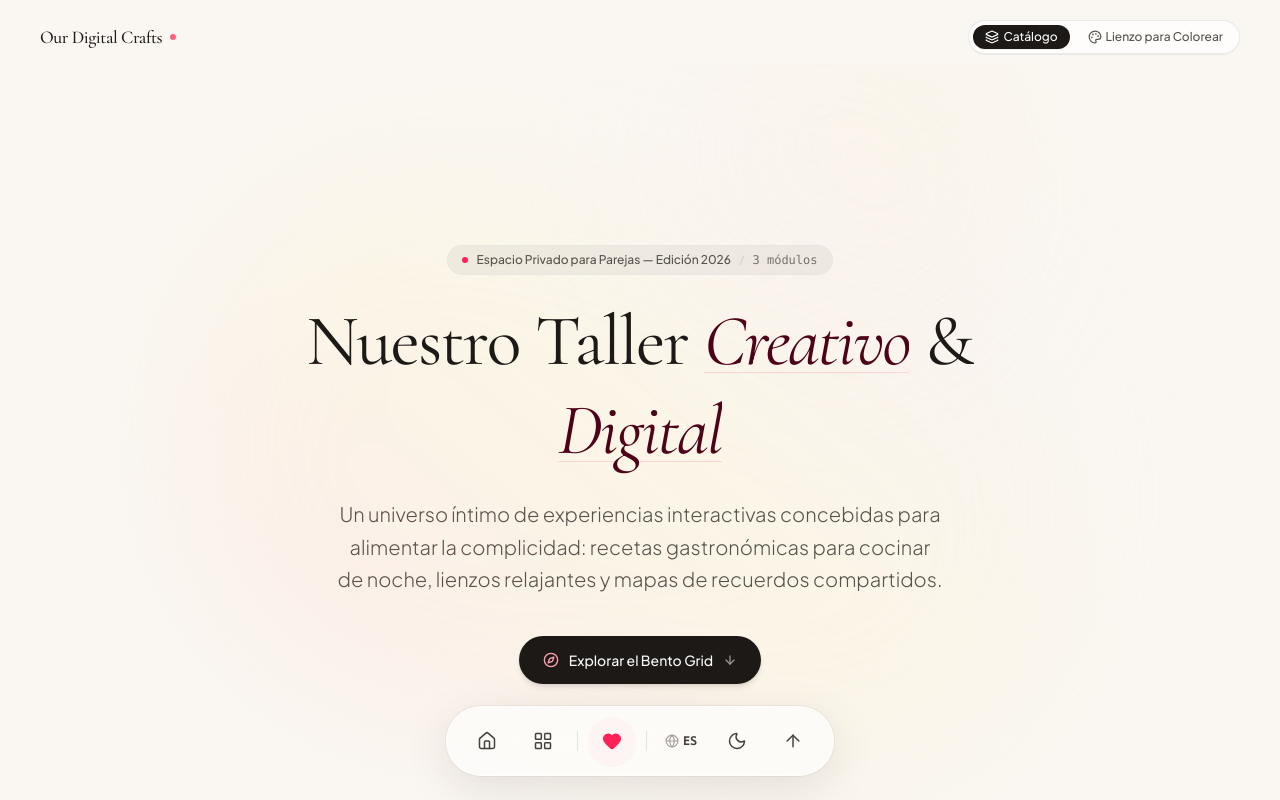
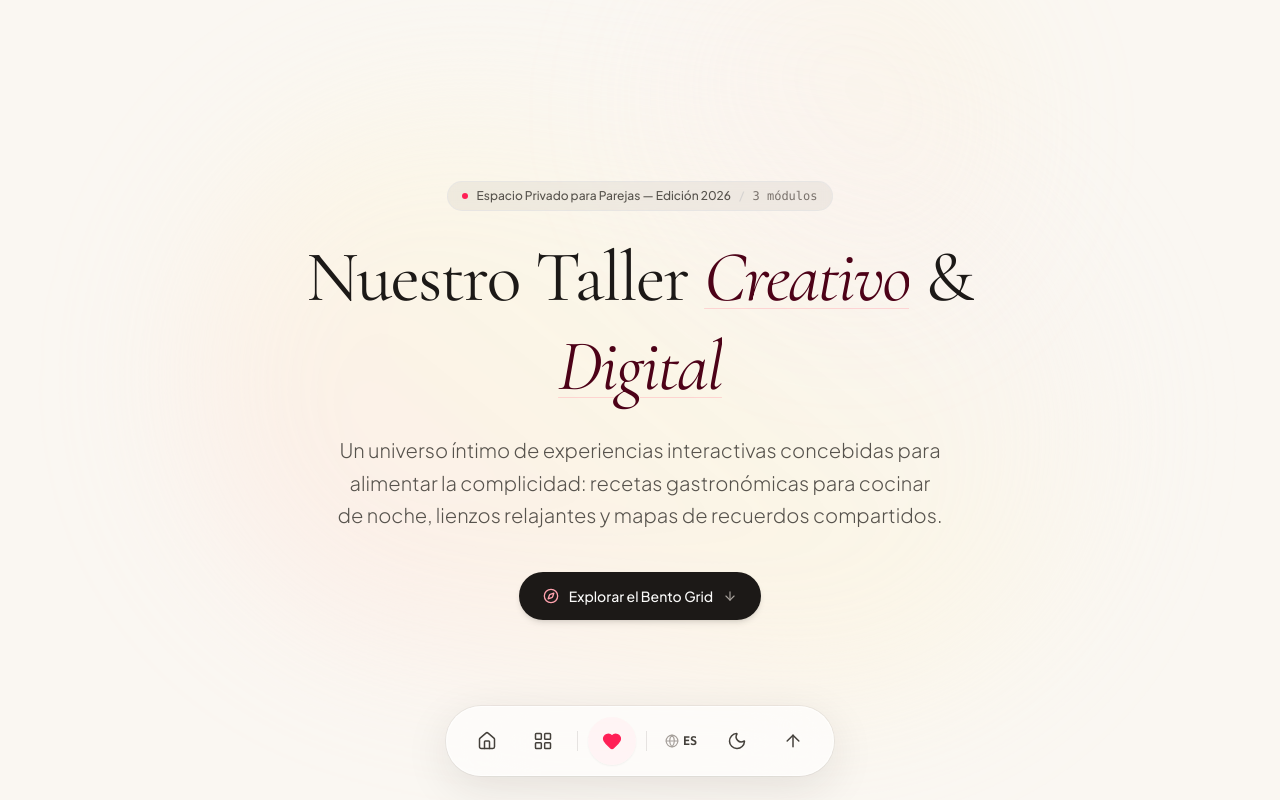
Before and after one commit to Beto18v/digital-crafts, a React (Vite) app: page / in a window 1280 px wide. Shown: the top 800 px of the page. Built offline with nearby package versions, Linux system fonts and the light colour scheme.

Commit message:
refactor: remove brand bar from main page
Remove the top brand bar and view switcher from the landing page to simplify the layout.

```diff
--- a/src/app/page.tsx
+++ b/src/app/page.tsx
@@ -9,7 +9,7 @@ import { ProjectModal } from '../components/ProjectModal';
 import { ColoringStudio } from '../components/ColoringStudio';
 import { projects } from '../data/projects';
 import { Language, ProjectCardInfo } from '../types';
-import { Heart, Palette, Layers } from 'lucide-react';
+import { Heart } from 'lucide-react';
 import { motion, AnimatePresence } from 'framer-motion';
 
 export default function Page() {
@@ -109,50 +109,6 @@ export default function Page() {
 
   return (
     <div className="relative min-h-screen bg-[#faf7f2] dark:bg-[#121013] text-stone-800 dark:text-stone-100 antialiased selection:bg-rose-200 dark:selection:bg-rose-900 selection:text-stone-900 dark:selection:text-rose-100 overflow-x-clip transition-colors duration-300">
-      {/* Discreet Quiet Top Brand Bar */}
-      <div className="absolute top-0 inset-x-0 z-20 flex items-center justify-between px-6 sm:px-10 py-5 pointer-events-none">
-        <div className="flex items-center gap-3 pointer-events-auto">
-          <button
-            type="button"
-            onClick={() => setViewMode('hub')}
-            className="flex items-center gap-2 group text-left cursor-pointer"
-          >
-            <span className="font-serif text-lg font-medium tracking-tight text-stone-900 dark:text-stone-100 group-hover:text-rose-950 dark:group-hover:text-rose-300 transition-colors">
-              Our Digital Crafts
-            </span>
-            <span className="w-1.5 h-1.5 rounded-full bg-rose-400" />
-          </button>
-        </div>
-
-        {/* View Switcher Pills */}
-        <div className="pointer-events-auto flex items-center gap-1.5 p-1 rounded-full bg-white/70 dark:bg-stone-900/80 backdrop-blur-md border border-stone-200/80 dark:border-white/10 shadow-2xs">
-          <button
-            type="button"
-            onClick={() => setViewMode('hub')}
-            className={`flex items-center gap-1 px-3 py-1 rounded-full text-xs font-medium transition-all ${
-              viewMode === 'hub'
-                ? 'bg-stone-900 text-white dark:bg-stone-100 dark:text-stone-900 shadow-2xs'
-                : 'text-stone-600 dark:text-stone-400 hover:text-stone-900 dark:hover:text-stone-200'
-            }`}
-          >
-            <Layers className="w-3.5 h-3.5" />
-            <span>{isEs ? 'Catálogo' : 'Hub'}</span>
-          </button>
-          <button
-            type="button"
-            onClick={() => setViewMode('coloring')}
-            className={`flex items-center gap-1 px-3 py-1 rounded-full text-xs font-medium transition-all ${
-              viewMode === 'coloring'
-                ? 'bg-rose-600 text-white shadow-2xs'
-                : 'text-stone-600 dark:text-stone-400 hover:text-stone-900 dark:hover:text-stone-200'
-            }`}
-          >
-            <Palette className="w-3.5 h-3.5" />
-            <span>{isEs ? 'Lienzo para Colorear' : 'Coloring Canvas'}</span>
-          </button>
-        </div>
-      </div>
-
       {/* Love Sparkle Floating Toast Notification */}
       <AnimatePresence>
         {showLoveToast && (
@@ -173,7 +129,7 @@ export default function Page() {
       </AnimatePresence>
 
       {/* Main Solid Content Container (Lifts like a curtain to reveal the footer below) */}
-      <main className="relative z-10 bg-[#faf7f2] dark:bg-[#121013] shadow-[0_25px_60px_rgba(40,20,20,0.08)] dark:shadow-[0_25px_60px_rgba(0,0,0,0.6)] mb-[480px] sm:mb-[540px] md:mb-[580px] rounded-b-[2.5rem] sm:rounded-b-[3.5rem] border-b border-stone-200/80 dark:border-white/10 transition-colors duration-300 pt-16">
+      <main className="relative z-10 bg-[#faf7f2] dark:bg-[#121013] shadow-[0_25px_60px_rgba(40,20,20,0.08)] dark:shadow-[0_25px_60px_rgba(0,0,0,0.6)] mb-[480px] sm:mb-[540px] md:mb-[580px] rounded-b-[2.5rem] sm:rounded-b-[3.5rem] border-b border-stone-200/80 dark:border-white/10 transition-colors duration-300">
         {viewMode === 'hub' ? (
           <>
             {/* Hero Section */}
@@ -200,7 +156,7 @@ export default function Page() {
           </>
         ) : (
           /* Interactive Coloring Studio */
-          <div className="pt-4 pb-16">
+          <div className="pt-8 sm:pt-12 pb-16">
             <ColoringStudio
               lang={lang}
               onBackToHub={() => setViewMode('hub')}
```
